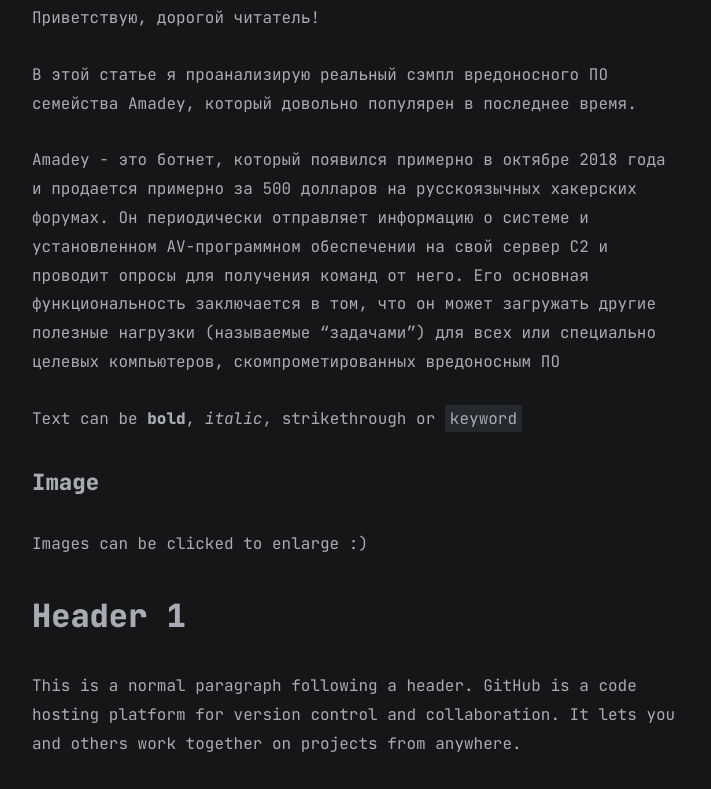
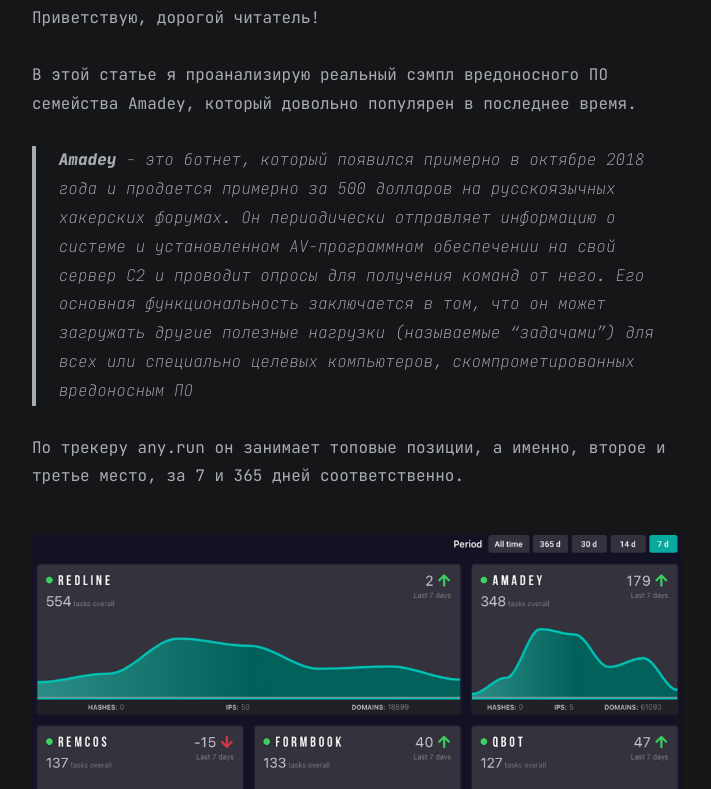
Before and after one commit to kkamenij/cybquarry, a Jekyll site: the page built from all_collections/_posts/2023-10-05-Amadey.md, in a window 1280 px wide and 900 px high, scrolled down 611 px, cut to the strip 111-900 px from the top of the window. Shown: the whole strip, without its empty margins (283-994 px from the left). Built offline with Jekyll 4.4.1, drawn with Linux system fonts in a browser that asks for light colours; some of the changed text lies outside the part shown.

Commit message:
Update 2023-10-05-Amadey.md

```diff
--- a/all_collections/_posts/2023-10-05-Amadey.md
+++ b/all_collections/_posts/2023-10-05-Amadey.md
@@ -10,13 +10,28 @@
 
 В этой статье я проанализирую реальный сэмпл вредоносного ПО семейства Amadey, который довольно популярен в последнее время.
 
-Amadey - это ботнет, который появился примерно в октябре 2018 года и продается примерно за 500 долларов на русскоязычных хакерских форумах. Он периодически отправляет информацию о системе и установленном AV-программном обеспечении на свой сервер C2 и проводит опросы для получения команд от него. Его основная функциональность заключается в том, что он может загружать другие полезные нагрузки (называемые "задачами") для всех или специально целевых компьютеров, скомпрометированных вредоносным ПО
+>_**Amadey** - это ботнет, который появился примерно в октябре 2018 года и продается примерно за 500 долларов на русскоязычных хакерских форумах. Он периодически отправляет информацию о системе и установленном AV-программном обеспечении на свой сервер C2 и проводит опросы для получения команд от него. Его основная функциональность заключается в том, что он может загружать другие полезные нагрузки (называемые "задачами") для всех или специально целевых компьютеров, скомпрометированных вредоносным ПО_
 
-Text can be **bold**, _italic_, ~~strikethrough~~ or `keyword`
+По трекеру any.run он занимает топовые позиции, а именно, второе и третье место, за 7 и 365 дней соответственно.
 
-#### Image
+![1](../../images/amadey/1.png)
+![2](../../images/amadey/2.png)
 
-Images can be clicked to enlarge :)
+Хеши рассматриваемого мною сэмпла следующие:
+
+- MD5: 3046ee18ca3ecf3655b704c65c595c72
+- SHA-1: e50c175ca1120e600a0728b3ae771ea9e3ecaa73
+- SHA-256: d5f14b56cd42d5ef42a59c6b1140de0fd19c4f53e6bab07979b941acd30a11e0
+
+Обозначу основные пункты статьи:
+
+1. Извлечение payload'a
+2. Анализ импорта и строк
+3. Расшифровка закодированных строк
+4. Анализ вызываемых API-функций
+5. Получение вторичных модулей
+6. Вторая попытка расшифровки строк
+7. Заключение
 
 # Header 1
 
```
